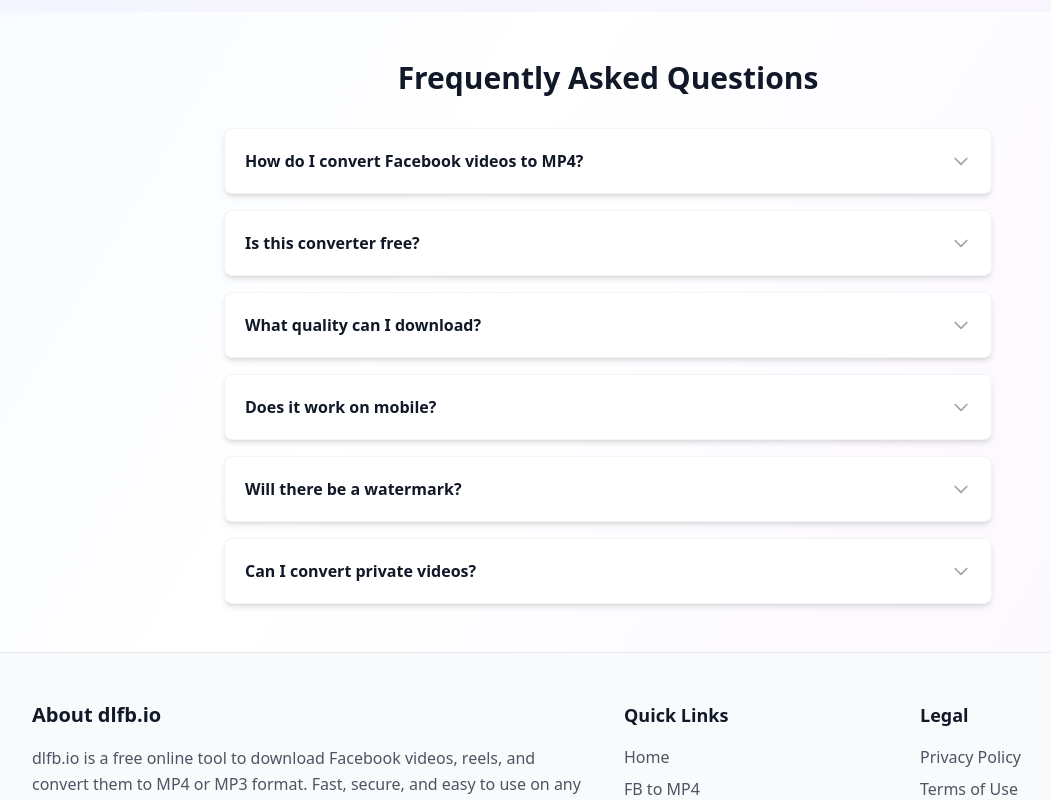
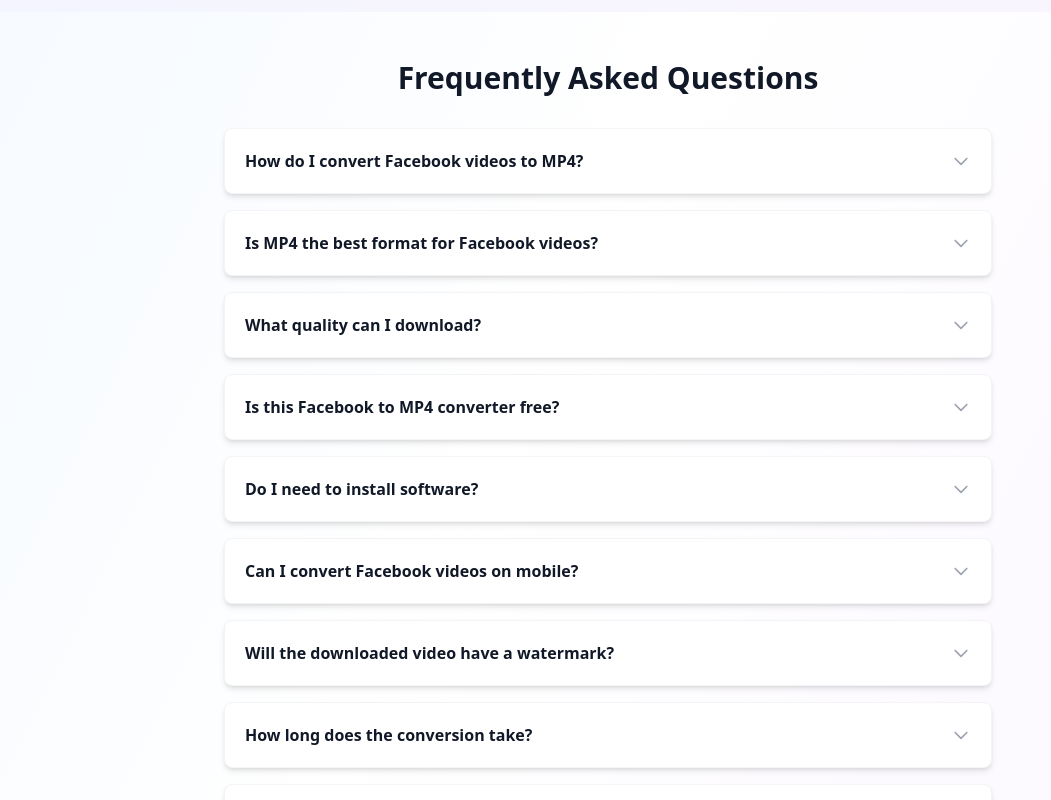
Before and after one commit to frankchen622/fb-video-downloader, a Next.js app: page /facebook-to-mp4 in a window 1280 px wide. Shown: the part 1100-1900 px from the top of the page, without its empty margins (32-1083 px from the left). Built offline with nearby package versions, Linux system fonts and the light colour scheme.

Commit message:
revert: restore all 12 FAQ questions
Keep original FAQ content for SEO purposes

```diff
--- a/pages/facebook-to-mp4.tsx
+++ b/pages/facebook-to-mp4.tsx
@@ -168,27 +168,51 @@
               {[
                 {
                   q: 'How do I convert Facebook videos to MP4?',
-                  a: 'Copy the Facebook video URL, paste it into the converter above, and click "Convert to MP4". The video will be ready to download in seconds.'
+                  a: 'Simply copy the Facebook video URL, paste it into our converter above, and click "Convert to MP4". The video will be processed and ready to download in seconds. No registration or software installation required.'
                 },
                 {
-                  q: 'Is this converter free?',
-                  a: 'Yes, completely free with unlimited conversions. No registration, no hidden fees, no subscriptions.'
+                  q: 'Is MP4 the best format for Facebook videos?',
+                  a: 'Yes, MP4 is the most widely supported video format. It works on all devices (iPhone, Android, Windows, Mac), platforms, and media players, making it the ideal choice for downloading Facebook videos.'
                 },
                 {
                   q: 'What quality can I download?',
-                  a: 'You can download in HD quality up to 1080p, depending on the source video quality. We automatically detect all available resolutions.'
+                  a: 'You can download Facebook videos in the highest quality available, including HD (1080p), 720p, 480p, and 360p. Our converter automatically detects all available qualities from the source video.'
                 },
                 {
-                  q: 'Does it work on mobile?',
-                  a: 'Yes! Works perfectly on iPhone and Android. Just copy the video link from the Facebook app and paste it into our converter.'
+                  q: 'Is this Facebook to MP4 converter free?',
+                  a: 'Yes, our Facebook to MP4 converter is 100% free with unlimited conversions. No hidden fees, no subscriptions, no registration required. Download as many videos as you want.'
                 },
                 {
-                  q: 'Will there be a watermark?',
-                  a: 'No watermarks, logos, or branding. You get the clean original video.'
+                  q: 'Do I need to install software?',
+                  a: 'No installation needed! Our converter works directly in your web browser on any device - desktop, mobile, or tablet. Just paste the URL and download.'
                 },
                 {
-                  q: 'Can I convert private videos?',
-                  a: 'You can convert any video you have permission to view on Facebook. For private videos, check our Private Video Downloader page.'
+                  q: 'Can I convert Facebook videos on mobile?',
+                  a: 'Absolutely! Our Facebook to MP4 converter works perfectly on mobile devices. Simply open Facebook in your mobile browser, copy the video link, and paste it into our converter. Works on both iPhone and Android.'
+                },
+                {
+                  q: 'Will the downloaded video have a watermark?',
+                  a: 'No, all videos downloaded through our converter are completely clean without any watermarks, logos, or branding. You get the original video exactly as it appears on Facebook.'
+                },
+                {
+                  q: 'How long does the conversion take?',
+                  a: 'Conversion is usually instant! Most videos are processed and ready to download within 5-10 seconds, depending on the video length and your internet speed.'
+                },
+                {
+                  q: 'Can I convert private Facebook videos?',
+                  a: 'You can only convert videos that you have permission to view on Facebook. If you can watch it on Facebook, you can convert it. For private videos, check out our Private Video Downloader page.'
+                },
+                {
+                  q: 'What types of Facebook videos can I convert?',
+                  a: 'You can convert regular Facebook videos, Reels, Stories, live videos (after they end), and videos from Facebook Watch. Our converter supports all types of Facebook video content.'
+                },
+                {
+                  q: 'Is it legal to download Facebook videos?',
+                  a: 'Downloading videos for personal use is generally acceptable. However, always respect copyright and content creators\' rights. Never redistribute or use downloaded content commercially without permission.'
+                },
+                {
+                  q: 'Why is MP4 better than other formats?',
+                  a: 'MP4 offers the best balance of quality and file size. It\'s universally compatible, plays on all devices, supports high resolutions, and is accepted by all social media platforms. It\'s the industry standard for video.'
                 }
               ].map((faq, i) => (
                 <details key={i} className="bg-white rounded-lg p-5 shadow-md border border-gray-100 group">
```
